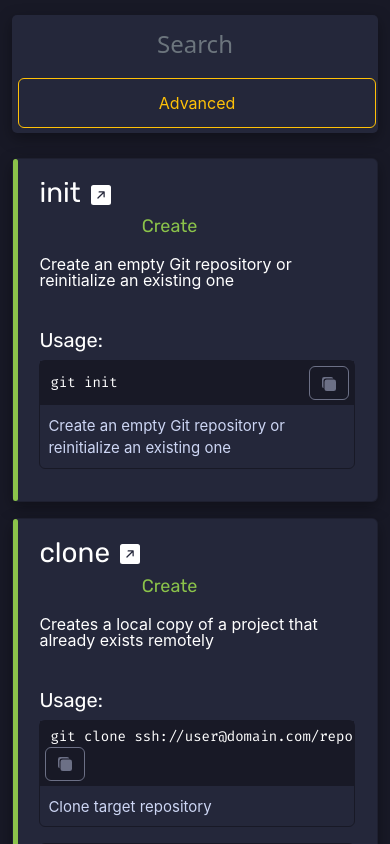
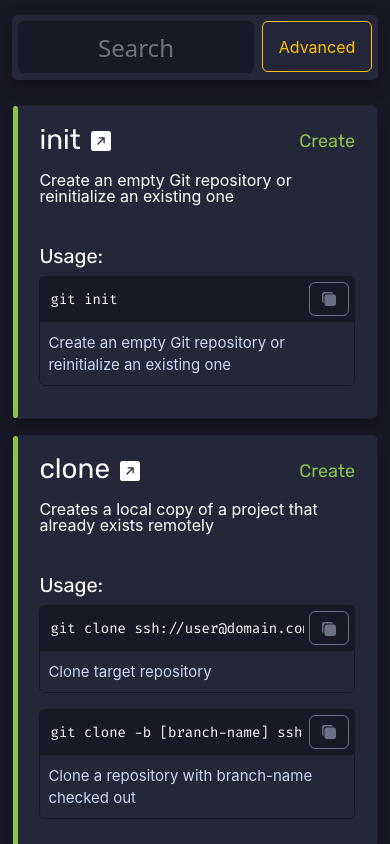
Before and after one commit to excalith/git-cheats, a Next.js app: page / in a window 390 px wide. Shown: the top 844 px of the page. Built offline with nearby package versions, Linux system fonts and the light colour scheme.

Commit message:
Copy feedback (#30)
* Improve copy button feedback

* Add button color state on copy

* Improve Search UX, Fix Card Category mobile

```diff
--- a/package.json
+++ b/package.json
@@ -54,8 +54,7 @@
             "prettier --write",
             "eslint --fix"
         ],
-        "static/language/*.json":
-        [
+        "static/language/*.json": [
             "eslint"
         ]
     },
--- a/src/components/Card/index.js
+++ b/src/components/Card/index.js
@@ -29,8 +29,6 @@ const Card = ({ data, query, isAdvanced }) => {
 			<div className={`mh-100 card-accent ${category}`}></div>
 			<div className="card-content">
 				<div className="card-body">
-					<div className="row g-0 text-center">
-						<div className="col-sm-6 col-md-8">
 					<h1 className="card-title">
 						<Link
 							href={link}
@@ -41,13 +39,9 @@ const Card = ({ data, query, isAdvanced }) => {
 							<BsFillArrowUpRightSquareFill className="documentation-icon" />
 						</Link>
 					</h1>
-						</div>
-						<div className="col-6 col-md-4">
 					<p className={`card-category ${category}`}>
 						{data.category}
 					</p>
-						</div>
-					</div>
 					<p className="card-description">{data.description}</p>
 					<h5 className="card-usage">Usage:</h5>
 					<div>
--- a/src/components/Code/index.js
+++ b/src/components/Code/index.js
@@ -1,29 +1,21 @@
 import React, { useEffect, useState } from "react"
-import { IoCopy } from "react-icons/io5"
 import "@fontsource/fira-code"
+import CopyButton from "../CopyButton"
 
 const CodeBlock = ({ usage, showAdvanced }) => {
 	const [isHidden, setHidden] = useState(false)
-	const code = "git " + usage.code
+	const usageCode = "git " + usage.code
 
 	useEffect(() => {
 		setHidden(!showAdvanced && usage.isAdvanced)
 	}, [showAdvanced, usage.isAdvanced])
 
-	const handleCopy = () => {
-		navigator.clipboard.writeText("git " + usage.code)
-	}
-
 	return (
 		<div className={isHidden ? "code-block hidden" : "code-block"}>
 			<pre>
 				<div className="code-row row g-0">
-					<code className="col d-sm-flex">{code}</code>
-					<button
-						className="btn btn-default col-md-1"
-						onClick={handleCopy}>
-						<IoCopy />
-					</button>
+					<code className="col d-sm-flex">{usageCode}</code>
+					<CopyButton usage={usageCode} />
 				</div>
 			</pre>
 			<p className="code-description">{usage.description}</p>
--- /dev/null
+++ b/src/components/CopyButton/index.js
@@ -0,0 +1,35 @@
+import React, { useState } from "react"
+import { IoCopy } from "react-icons/io5"
+import "@fontsource/fira-code"
+
+const CopyButton = ({ usage }) => {
+	const [isHidden, setHidden] = useState(true)
+
+	const handleCopy = (event) => {
+		setHidden(false)
+		navigator.clipboard.writeText(usage)
+		setTimeout(
+			function () {
+				setHidden(true)
+			}.bind(this),
+			1000
+		)
+	}
+
+	return (
+		<div className="copy-button-wrapper">
+			<button
+				className={
+					isHidden ? "btn btn-default" : "btn btn-default active"
+				}
+				onClick={handleCopy}>
+				<IoCopy />
+			</button>
+			<span className={isHidden ? "tooltip" : "tooltip active"}>
+				Copied
+			</span>
+		</div>
+	)
+}
+
+export default CopyButton
--- a/src/components/Search/index.js
+++ b/src/components/Search/index.js
@@ -10,16 +10,16 @@ const Search = ({ handleSearch, handleAdvanced, ...rest }) => {
 	}, [])
 
 	return (
-		<div className="sticky-top search-row row g-2">
+		<div className="sticky-top search-row">
 			<input
-				className="col form-control search-bar"
+				className="form-control search-bar"
 				type="text"
 				onChange={handleSearch}
 				placeholder="Search"
 				autoFocus
 				ref={inputElement}
 			/>
-			<div className="col-sm-2 btn-group search-advanced" role="group">
+			<div className="btn-group search-advanced" role="group">
 				<input
 					type="checkbox"
 					className="btn-check"
--- a/src/pages/_app.js
+++ b/src/pages/_app.js
@@ -4,6 +4,7 @@ import "../../styles/home.css"
 import "../../styles/search.css"
 import "../../styles/card.css"
 import "../../styles/code.css"
+import "../../styles/copybutton.css"
 import "../../styles/footer.css"
 
 function MyApp({ Component, pageProps }) {
--- a/styles/card.css
+++ b/styles/card.css
@@ -13,9 +13,21 @@
 	font-family: "Rubik", sans-serif;
 	text-align: left;
 	color: white;
+	width: auto;
+}
+
+.card-category {
+	position: absolute;
+	top: 22px;
+	right: 22px;
+	font-family: "Rubik", sans-serif;
+	text-align: right;
+	font-size: 18px;
+	width: auto;
 }
 
 .card-description {
+	margin-top: 20px;
 	line-height: 1rem;
 	color: white;
 }
@@ -24,11 +36,6 @@
 	font-family: "Rubik", sans-serif;
 	color: white;
 	margin-top: 2.5rem;
-}
-.card-category {
-	font-family: "Rubik", sans-serif;
-	text-align: right;
-	font-size: 18px;
 }
 
 .card-accent {
--- a/styles/code.css
+++ b/styles/code.css
@@ -16,18 +16,9 @@ code {
 	display: flex;
 	align-items: center;
 	padding-left: 5px !important;
-}
-
-.code-row button {
-	width: 40px;
-	padding: 0.25rem;
-	border-color: #6c7086 !important;
-	color: #6c7086 !important;
-}
-
-.code-row button:hover {
-	border-color: #cdd6f4 !important;
-	color: #cdd6f4 !important;
+	margin-right: 45px;
+	overflow: auto;
+	min-height: 35px;
 }
 
 .code-description {
--- /dev/null
+++ b/styles/copybutton.css
@@ -0,0 +1,56 @@
+.copy-button-wrapper {
+	position: absolute;
+	right: 28px;
+	width: 40px;
+}
+
+.copy-button-wrapper button {
+	width: 40px;
+	padding: 0.25rem;
+	border-color: #6c7086 !important;
+	background: #181926 !important;
+	color: #6c7086 !important;
+}
+
+.copy-button-wrapper button:hover {
+	border-color: #cdd6f4 !important;
+	color: #cdd6f4 !important;
+}
+
+.copy-button-wrapper button.active {
+	border-color: #8fffa7 !important;
+	color: #8fffa7 !important;
+}
+
+.copy-button-wrapper span {
+	content: "Copied";
+	opacity: 0;
+	position: absolute;
+	top: -50px !important;
+	right: -12px;
+	height: 35px;
+	width: 66px;
+	padding: 8px 10px;
+	background: #181926;
+	border-radius: 6px;
+	font-family: "Rubik", sans-serif;
+	font-size: 12px !important;
+	color: #8fffa7;
+	text-align: center;
+	transition: opacity 0.15s ease-in-out;
+}
+
+.copy-button-wrapper span::after {
+	content: "";
+	position: absolute;
+	top: 28px;
+	right: 26px;
+	width: 10px;
+	height: 10px;
+	background: #181926;
+	transform: rotate(45deg);
+}
+
+.copy-button-wrapper span.active {
+	opacity: 1 !important;
+}
--- a/styles/footer.css
+++ b/styles/footer.css
@@ -2,6 +2,7 @@
 	color: #cdd6f4;
 	text-align: center;
 }
+
 .footer p span {
 	color: #e25555;
 }
--- a/styles/search.css
+++ b/styles/search.css
@@ -5,36 +5,43 @@
 	margin: 15px 0 25px 0;
 	z-index: 999;
 	box-shadow: rgba(0, 0, 0, 0.35) 0px 5px 15px;
+	height: 65px;
 }
 
 .search-bar {
 	border: 0px;
+	padding: 10px;
 	font: normal 24px/1.6 system-ui, sans-serif;
-	padding: 10px;
-	margin: 0px;
 	text-align: center;
 }
 
 .search-advanced {
+	position: absolute;
+	top: 6px;
+	right: 6px;
+	height: 51px;
 	display: table;
-	margin: 5px 2px;
+	width: 110px;
 }
 
 .search-advanced label {
 	display: table-cell;
 	vertical-align: middle;
-	height: 50px;
 }
 
 .search-bar,
 .search-bar:active,
 .search-bar:focus {
+	position: absolute;
+	top: 6px;
+	left: 6px;
+	height: 52px;
+	width: calc(100% - 130px);
+
 	color: white;
 	background-color: transparent;
 	outline: none !important;
-	-webkit-appearance: none;
 	appearance: none;
 	box-shadow: none;
-	-moz-box-shadow: none;
-	-webkit-box-shadow: none;
+	background-color: #181926;
 }
```
Lines whose indentation alone changed are shown as unchanged.
